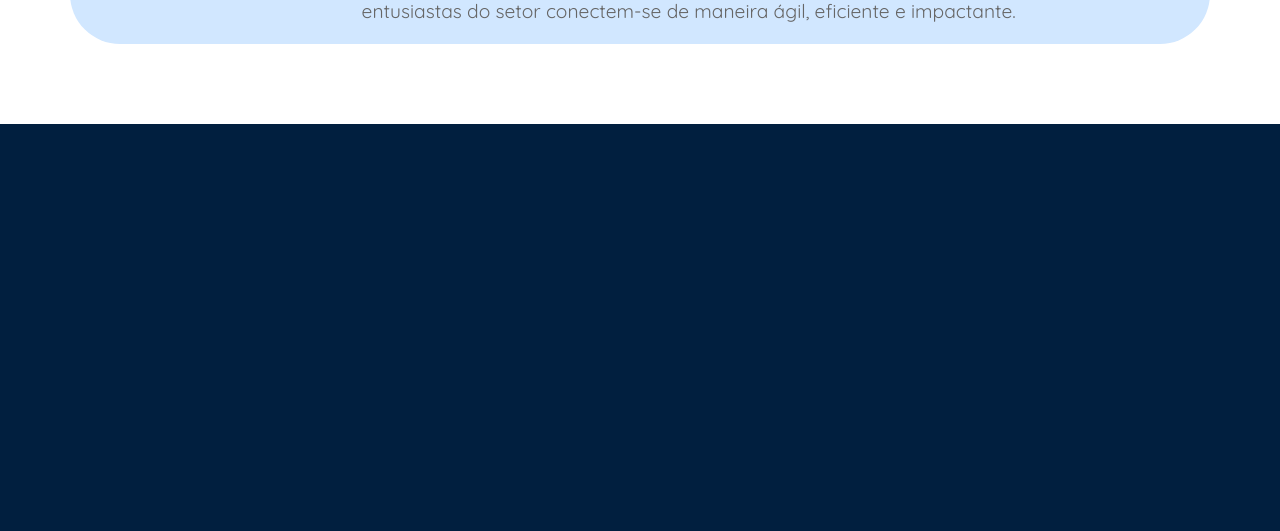
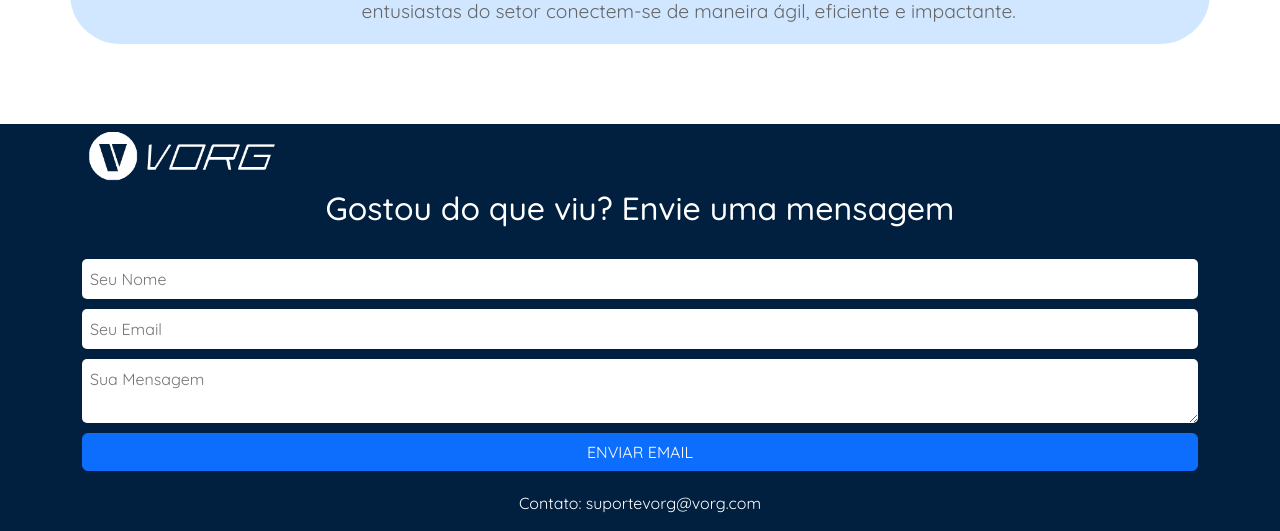
Before and after one commit to lucasviniz/vorg, a plain HTML site: page home.html in a window 1280 px wide. Shown: the part 1027-1558 px from the top of the page. Before the commit the page ends 1151 px from the top, so only its background shows below. Drawn offline with nearby package versions, Linux system fonts and the light colour scheme.

Commit message:
add footer

```diff
--- a/home.html
+++ b/home.html
@@ -70,6 +70,25 @@
             </section>
         </div>
 
+
+
+        <footer>
+            <div class="container-md text-white">
+                <img id="logo-footer" src="./vorg-white.png" alt="">
+                <section class="contato">
+                    <h2>Gostou do que viu? Envie uma mensagem</h2>
+                    <br>
+                    <form action="https://formspree.io/f/xgvwboow" class="form-contact" method="POST">
+                        <input class="input-contact" type="text" name="name" placeholder="Seu Nome" required>
+                        <input class="input-contact" type="email" name="email" placeholder="Seu Email" required>
+                        <textarea class="text-area" name="message" placeholder="Sua Mensagem" required></textarea>
+                        <button class="btn btn-primary" type="submit">ENVIAR EMAIL</button>
+                    </form>
+                </section>
+                <p style="margin-top: 20px; text-align: center;">Contato: suportevorg@vorg.com</p>
+            </div>
+        </footer>
+
         <script src="./script.js"></script>
         <script src="https://cdn.jsdelivr.net/npm/bootstrap@5.3.3/dist/js/bootstrap.bundle.min.js" integrity="sha384-YvpcrYf0tY3lHB60NNkmXc5s9fDVZLESaAA55NDzOxhy9GkcIdslK1eN7N6jIeHz" crossorigin="anonymous"></script>
         <script src="https://cdn.jsdelivr.net/npm/@popperjs/core@2.11.8/dist/umd/popper.min.js" integrity="sha384-I7E8VVD/ismYTF4hNIPjVp/Zjvgyol6VFvRkX/vR+Vc4jQkC+hVqc2pM8ODewa9r" crossorigin="anonymous"></script>
--- a/style.css
+++ b/style.css
@@ -132,3 +132,28 @@ body{
 	background: blue;
 	background: linear-gradient( hsl(197, 100%, 83%), hsl(231, 100%, 65%), hsl(197, 100%, 83%));
 }
+
+.contato{
+    display: flex;
+    flex-direction: column;
+}
+
+.contato h2, .contato p{
+    text-align: center;
+}
+
+.form-contact{
+    display: flex;
+    flex-direction: column;
+    gap: 10px;
+}
+
+.form-contact > input, .form-contact > textarea{
+    border: none;
+    border-radius: 5px;
+    padding: 0.5rem;
+}
+
+#logo-footer{
+    max-width: 200px;
+}
```
